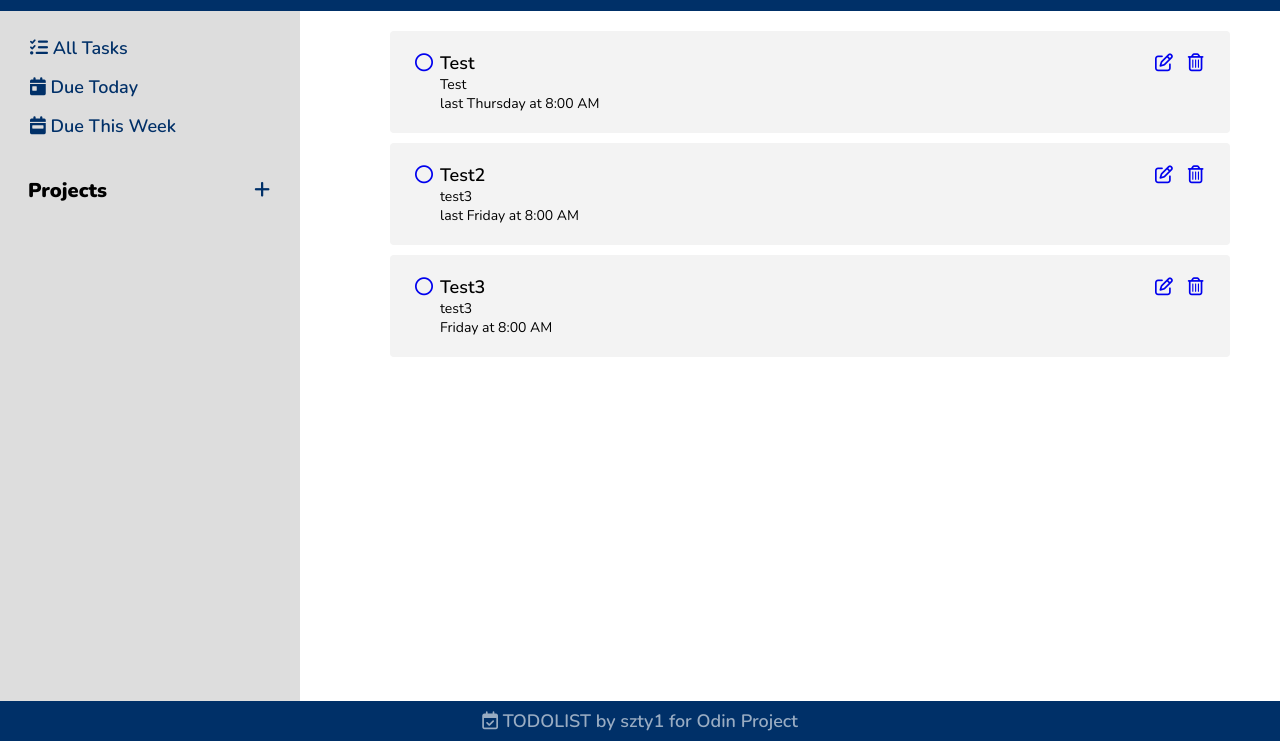
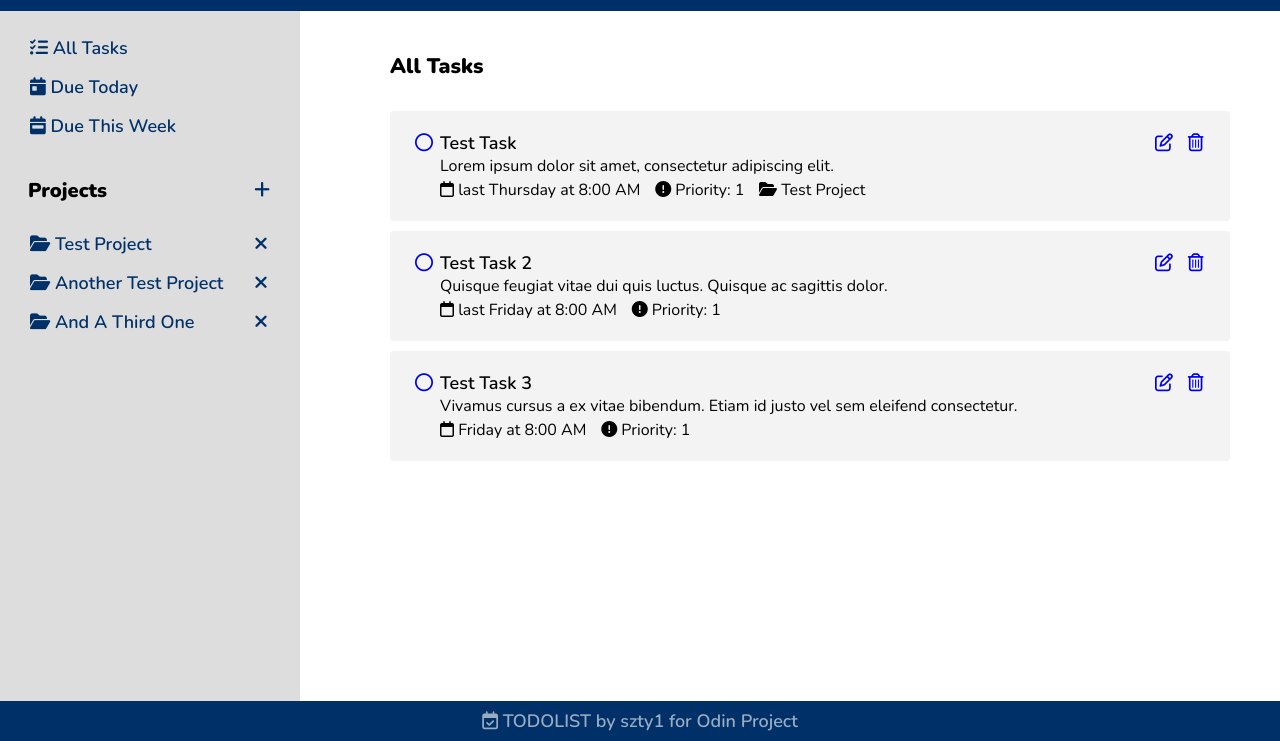
Before and after one commit to szty1/odin-todolist, a website built with webpack: page dist/index.html in a window 1280 px wide. Shown: the part 59-800 px from the top of the page. Built offline with nearby package versions, Linux system fonts and the light colour scheme.

Commit message:
task display polish

```diff
--- a/src/modules/display.js
+++ b/src/modules/display.js
@@ -65,6 +65,7 @@ export default class Display {
     const tasklist = document.querySelector('.tasklist');
 
     const completedIcon = task.completed ? "fa-circle-check" : "fa-circle";
+    const inProject = Main.todolist.getTaskProjectName(task.id);
     tasklist.innerHTML += `
     <div class="task">
       <div class="checkbox">
@@ -73,7 +74,10 @@ export default class Display {
       <div class="data">
         <p class="title">${task.title}</p>
         <p class="description">${task.description}</p>
-        <p class="duedate">${task.getFormattedDate()}</p>
+        <div class="taskdata">
+          <span class="duedate"><i class="fa-regular fa-calendar"></i> ${task.getFormattedDate()}</span>
+          <span class="priority"><i class="fa-solid fa-circle-exclamation"></i> Priority: ${task.getPriority()}</span>
+        </div>
       </div>
       <div class="buttons">
         <a href="#" class="edittaks" data-id="${task.id}"><i class="fa-regular fa-pen-to-square"></i></a>
@@ -81,18 +85,21 @@ export default class Display {
       </div>
     </div>
   `
+
+  const taskdata = document.querySelector('.taskdata');
+  if (inProject) taskdata.innerHTML += `<span class="project"><i class="fa-solid fa-folder-open"></i> ${inProject}</span>`
   }
 
   static loadTasks(id) {
-    console.log(id);
+    const taskscontainer = document.querySelector('.tasklist');
     let tasks;
 
     if (id == 1) {
       tasks = Main.todolist.getTodayTasksArray();
     } else if (id == 2) {
       tasks = Main.todolist.getWeekTasksArray();
-    } else if (id > 2 && Main.todolist.getProject(id)) {
-      tasks = Main.todolist.getProjectTasksArray(id);
+    } else if (id > 2 && Main.todolist.hasProject(id)) {
+      tasks = Main.todolist.getTasksInProjectArray(id);
     } else {
       tasks = Main.todolist.getTasksArray();
     }
@@ -100,6 +107,7 @@ export default class Display {
     Display.currentid = id;
 
     Display.clearTasks();
+    taskscontainer.innerHTML = `<h3>${Main.todolist.getProject(Display.currentid).getName()}</h3>`;
     tasks.forEach(task => Display.loadTask(task));
     Display.addTaskListeners();
   }
@@ -116,11 +124,20 @@ export default class Display {
     const projectsContainer = document.querySelector('.projects');
 
     const projects = Main.todolist.getProjectsArray();
+
+    Display.clearProjects();
+
     projects.forEach((project) => {
       if (project.id > 2) {
-        projectsContainer.innerHTML += `<li><a href="#" class="listproject" data-name="${project.name}"><i class="fa-solid fa-folder-open"></i> ${project.name}</a><a href="#" class="deleteproject" data-name="${project.name}"><i class="fa-solid fa-xmark"></i></a></li>`
+        projectsContainer.innerHTML += `
+        <li>
+        <a href="#" class="listproject" data-id="${project.id}"><i class="fa-solid fa-folder-open"></i> ${project.name}</a>
+        <a href="#" class="deleteproject" data-id="${project.id}"><i class="fa-solid fa-xmark"></i></a>
+        </li>`
       }
     });
+
+    Display.addProjectListeners()
   }
 
   static clearTasks() {
@@ -128,10 +145,15 @@ export default class Display {
     tasks.innerHTML = "";
   }
 
+  static clearProjects() {
+    const projects = document.querySelector('.projects');
+    projects.innerHTML = "";
+  }
+
   // input handlers
 
   static handleLoadTask(e) {
-    Display.loadTasks(this.dataset.id);
+    Display.loadTasks(Number(this.dataset.id));
   }
 
   static completeTask(e) {
@@ -148,6 +170,11 @@ export default class Display {
     Display.loadTasks(Display.currentid);
   }
 
+  static deleteProject(e) {
+    Main.todolist.deleteProject(Number(this.dataset.id));
+    Display.updateProjects();
+  }
+
 
   // add event listeners
 
@@ -162,6 +189,14 @@ export default class Display {
     listweek.addEventListener('click', Display.handleLoadTask);
   }
 
+  static addProjectListeners() {
+    const listproject = document.querySelectorAll('.listproject');
+    const deleteproject = document.querySelectorAll('.deleteproject');
+
+    listproject.forEach((btn) => btn.addEventListener('click', Display.handleLoadTask));
+    deleteproject.forEach((btn) => btn.addEventListener('click', Display.deleteProject));
+  }
+
   static addTaskListeners() {
     const completetasks = document.querySelectorAll('.completetask');
     const edittasks = document.querySelectorAll('.edittask');
--- a/src/modules/main.js
+++ b/src/modules/main.js
@@ -1,5 +1,6 @@
 import TodoList from './todolist';
 import Display from './display';
+import Project from './project';
 import Task from './task';
 
 export default class Main {
@@ -13,8 +14,14 @@ export default class Main {
   }
 
   static loadTestData() {
-    Main.todolist.addTask(new Task('Test', 'Test', '2023-04-20T08:00:00'));
-    Main.todolist.addTask(new Task('Test2', 'test3', '2023-04-21T08:00:00'));
-    Main.todolist.addTask(new Task('Test3', 'test3', '2023-04-28T08:00:00'));
+    Main.todolist.addProject(new Project('Test Project'));
+    Main.todolist.addProject(new Project('Another Test Project'));
+    Main.todolist.addProject(new Project('And A Third One'));
+
+    Main.todolist.addTask(new Task('Test Task', 'Lorem ipsum dolor sit amet, consectetur adipiscing elit.', '2023-04-20T08:00:00'));
+    Main.todolist.addTask(new Task('Test Task 2', 'Quisque feugiat vitae dui quis luctus. Quisque ac sagittis dolor.', '2023-04-21T08:00:00'));
+    Main.todolist.addTask(new Task('Test Task 3', 'Vivamus cursus a ex vitae bibendum. Etiam id justo vel sem eleifend consectetur.', '2023-04-28T08:00:00'));
+
+    Main.todolist.getTask(0).setProject(3);
   }
 }
--- a/src/modules/todolist.js
+++ b/src/modules/todolist.js
@@ -21,6 +21,10 @@ export default class TodoList {
     return this.projects.get(id);
   }
 
+  hasProject(id) {
+    return this.projects.has(id);
+  }
+
   deleteProject(id) {
     if (this.projects.has(id)) this.projects.delete(id);
   }
@@ -35,6 +39,10 @@ export default class TodoList {
 
   getTask(id) {
     return this.tasks.get(id);
+  }
+
+  hasTask(id) {
+    return this.tasks.has(id);
   }
 
   deleteTask(id) {
@@ -59,4 +67,10 @@ export default class TodoList {
     const tasks = Array.from(this.tasks.values());
     return tasks.filter(task => task.getProject() == projectid);
   }
+
+  getTaskProjectName(id) {
+    const projectid = this.getTask(id).getProject();
+    return (this.hasProject(projectid)) ? this.getProject(projectid).getName() : false;
+
+  }
 }
--- a/src/styles/style.css
+++ b/src/styles/style.css
@@ -162,12 +162,25 @@ li {
 }
 
 .task .description {
-  font-size: 14px;
+  font-size: 16px;
   font-weight: 400;
 }
 
 .task .duedate {
-  font-size: 14px;
+  padding: 10px 0 0 0;
+  font-size: 16px;
+  font-weight: 400;
+}
+
+.task .priority {
+  padding: 10px 0 0 10px;
+  font-size: 16px;
+  font-weight: 400;
+}
+
+.task .project {
+  padding: 10px 0 0 10px;
+  font-size: 16px;
   font-weight: 400;
 }
 
--- a/webpack.config.js
+++ b/webpack.config.js
@@ -1,7 +1,7 @@
 const path = require('path');
 
 module.exports = {
-  mode: 'production',
+  mode: 'development',
   entry: './src/index.js',
   output: {
     filename: 'main.js',
```
Also changed, not shown: dist/main.js.
